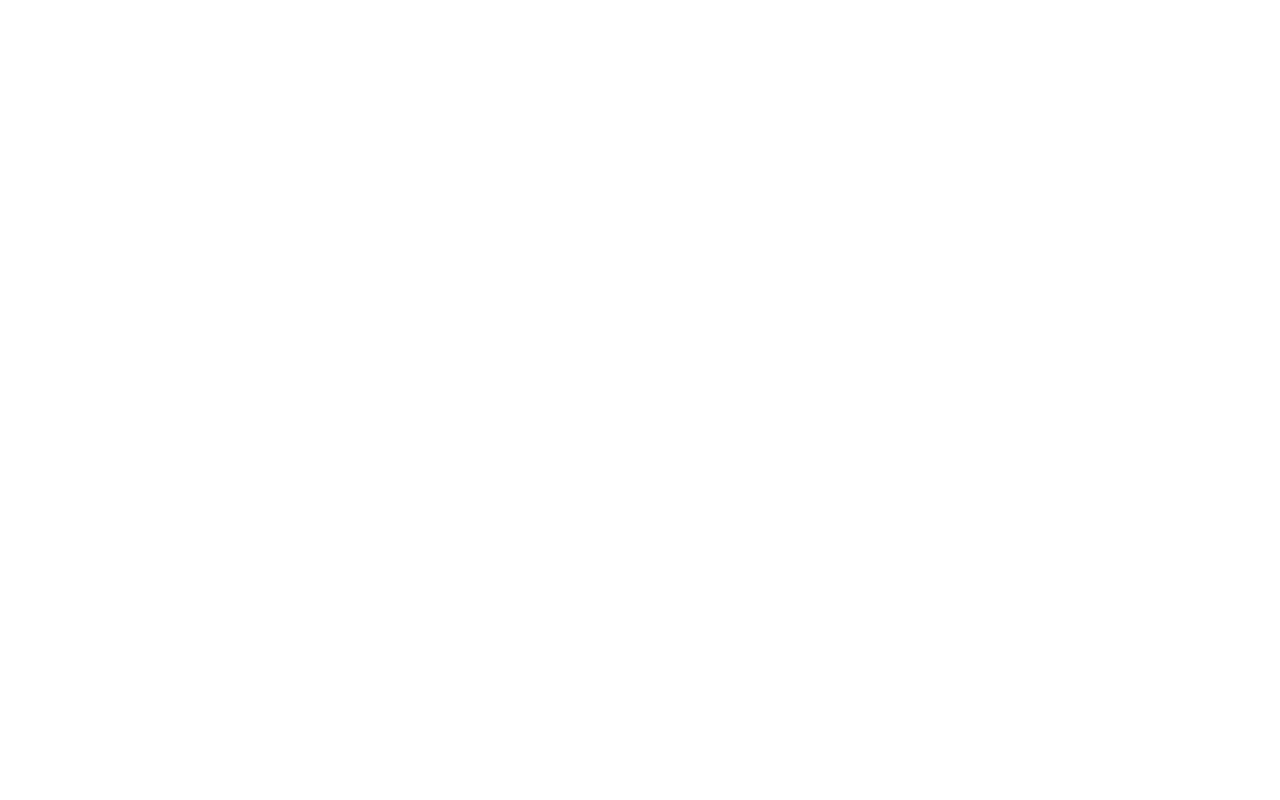
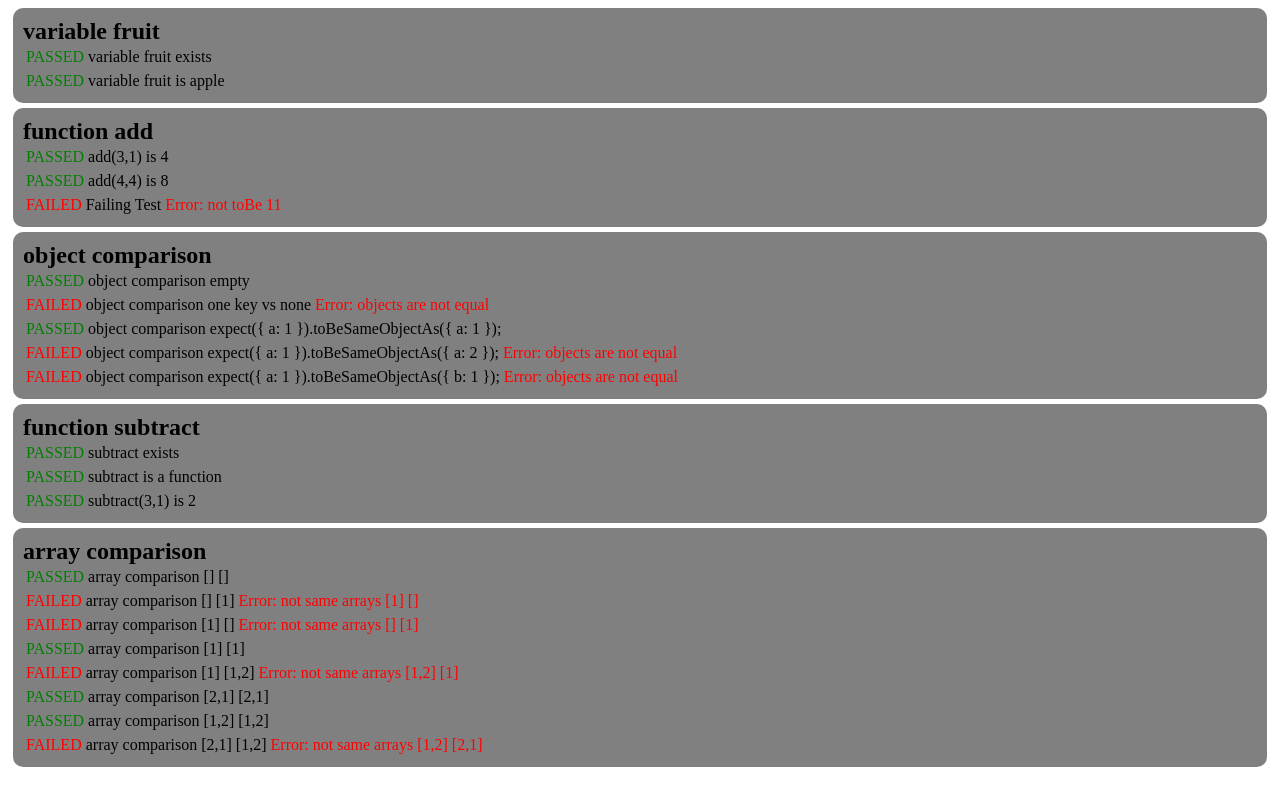
Before and after one commit to ZintisMay/zTest, a plain HTML site: page index.html in a window 1280 px wide. Drawn offline with nearby package versions, Linux system fonts and the light colour scheme.

Commit message:
UI update

```diff
--- a/homework.js
+++ b/homework.js
@@ -4,3 +4,4 @@ function add(a, b) {
 function subtract(a, b) {
   return a - b;
 }
+var fruit = "apple";
--- a/index.html
+++ b/index.html
@@ -5,6 +5,7 @@
     <meta http-equiv="X-UA-Compatible" content="IE=edge">
     <meta name="viewport" content="width=device-width, initial-scale=1.0">
     <title>Document</title>
+    <script src="https://cdnjs.cloudflare.com/ajax/libs/lodash.js/4.17.21/lodash.min.js" integrity="sha512-WFN04846sdKMIP5LKNphMaWzU7YpMyCU245etK3g/2ARYbPK9Ub18eG+ljU96qKRCWh+quCY7yefSmlkQw1ANQ==" crossorigin="anonymous" referrerpolicy="no-referrer"></script>
 </head>
 <body>
 
--- a/mini-test.js
+++ b/mini-test.js
@@ -1,27 +1,34 @@
 let testCounter = 0;
+const body = document.body;
 const PASSED_CSS = "color:green";
 const FAILED_CSS = "color:red";
 const WARNING_CSS = "color:orange";
 const NORMAL_CSS = "color:default";
 
 function miniTestAll(arr) {
-  arr.forEach((item) => {
-    miniTest(item.description, item.function);
+  let miniTestResults = arr.map((item) => {
+    const testResult = miniTest(item.description, item.function);
+    return { ...item, result: testResult };
   });
+  // console.log(miniTestResults);
+  miniTestDisplayResults(miniTestResults);
 }
 
 function miniTest(description, func) {
   testCounter++;
+  let error;
   try {
     func();
     console.log(`Test #${testCounter}: ${description} %c PASSED`, PASSED_CSS);
   } catch (e) {
+    error = e;
     console.log(
       `Test #${testCounter}: ${description} %c FAILED %c ${e}`,
       FAILED_CSS,
       WARNING_CSS
     );
   }
+  return error || null;
 }
 
 function expect(value) {
@@ -44,26 +51,31 @@ function isDeclared() {
     throw new Error(`is not declared`);
   }
 }
+
 function isNumber() {
   if (typeof this.value !== "number") {
     throw new Error(`is not a number`);
   }
 }
+
 function isString() {
   if (typeof this.value !== "string") {
     throw new Error(`is not string`);
   }
 }
+
 function isFunction() {
   if (typeof this.value !== "function") {
     throw new Error(`is not function`);
   }
 }
+
 function isArray() {
   if (!Array.isArray(this.value)) {
     throw new Error(`is not array`);
   }
 }
+
 function isObject() {
   if (
     typeof this.value !== "object" ||
@@ -79,27 +91,74 @@ function toBe(x) {
     throw new Error(`not toBe ${x}`);
   }
 }
+
 function toBeSameArrayAs(x) {
-  if (JSON.stringify(x) !== JSON.stringify(this.value)) {
+  if (!_.isEqual(x, this.value)) {
     throw new Error(
       `not same arrays ${JSON.stringify(x)} ${JSON.stringify(this.value)}`
     );
   }
 }
+
 function toBeSameObjectAs(x) {
   console.log(x, this.value);
-  const sameKeyCount = Object.keys(x).length === Object.keys(this.value).length;
-  console.log(sameKeyCount);
-  if (!sameKeyCount) {
-    throw new Error(`incorrect key count`);
+  if (!_.isEqual(x, this.value)) {
+    throw new Error(`objects are not equal`);
   }
-  for (const key in x) {
-    console.log(this.value[key], x[key], this.value[key] !== x[key]);
-    if (this.value[key] !== x[key]) {
-      throw new Error(`non-matching key/value pairs`);
-    }
-  }
-  return true;
 }
 
 miniTestAll(MINI_TESTS);
+
+function miniTestDisplayResults(miniTestResults) {
+  console.log(miniTestResults);
+  let results = {};
+  for (let item of miniTestResults) {
+    let section = item.section;
+    if (!results[section]) {
+      results[section] = [];
+    }
+    results[section].push(item);
+  }
+  console.log(results);
+  for (let key in results) {
+    console.log(key);
+    populateSection(results[key]);
+  }
+}
+
+function populateSection(arr) {
+  let div = document.createElement("div");
+  div.style.padding = "10px 10px";
+  div.style.margin = "5px";
+  // div.style.border = "5px solid black";
+  div.style.backgroundColor = "gray";
+  div.style.borderRadius = "10px";
+  let h2 = document.createElement("h2");
+  h2.style.padding = "0px";
+  h2.style.margin = "0px";
+  h2.innerHTML = `${arr[0].section}`;
+  div.appendChild(h2);
+  arr.forEach((item) => {
+    const itemPassed = !item.result;
+    let el = document.createElement("div");
+    const itemText = itemPassed ? "PASSED " : "FAILED ";
+    let span = document.createElement("span");
+    span.style.color = itemPassed ? "green" : "red";
+    span.innerHTML = itemText;
+
+    el.appendChild(span);
+    el.style.padding = "3px";
+    el.style.borderRadius = "5px";
+    el.innerHTML += item.description;
+    if (item.result) {
+      let errorSpan = document.createElement("span");
+      errorSpan.style.color = "red";
+      errorSpan.textContent = " " + item.result;
+      el.appendChild(errorSpan);
+    }
+
+    div.appendChild(el);
+  });
+
+  body.appendChild(div);
+}
--- a/mini-tests.js
+++ b/mini-tests.js
@@ -1,35 +1,55 @@
 const MINI_TESTS = [
   {
-    description: "add(3+1) is 4",
+    section: "variable fruit",
+    description: "variable fruit exists",
+    function: () => {
+      expect(fruit).isDeclared();
+    },
+  },
+  {
+    section: "variable fruit",
+    description: "variable fruit is apple",
+    function: () => {
+      expect(fruit).toBe("apple");
+    },
+  },
+  {
+    section: "function add",
+    description: "add(3,1) is 4",
     function: () => {
       expect(add(3, 1)).toBe(4);
     },
   },
   {
-    description: "add(4 + 4) is 8",
+    section: "function add",
+    description: "add(4,4) is 8",
     function: () => {
       expect(add(4, 4)).toBe(8);
     },
   },
   {
+    section: "function add",
     description: "Failing Test",
     function: () => {
-      expect(add(3 + 7)).toBe(11);
+      expect(add(3, 7)).toBe(11);
     },
   },
   {
+    section: "object comparison",
     description: "object comparison empty",
     function: () => {
       expect({}).toBeSameObjectAs({});
     },
   },
   {
+    section: "object comparison",
     description: "object comparison one key vs none",
     function: () => {
       expect({ a: 1 }).toBeSameObjectAs({});
     },
   },
   {
+    section: "object comparison",
     description:
       "object comparison   expect({ a: 1 }).toBeSameObjectAs({ a: 1 });",
     function: () => {
@@ -37,6 +57,7 @@ const MINI_TESTS = [
     },
   },
   {
+    section: "object comparison",
     description:
       "object comparison   expect({ a: 1 }).toBeSameObjectAs({ a: 2 });",
     function: () => {
@@ -44,63 +65,88 @@ const MINI_TESTS = [
     },
   },
   {
+    section: "object comparison",
+    description:
+      "object comparison   expect({ a: 1 }).toBeSameObjectAs({ b: 1 });",
+    function: () => {
+      expect({ a: 1 }).toBeSameObjectAs({ b: 1 });
+    },
+  },
+  {
+    section: "function subtract",
     description: "subtract exists",
     function: () => {
       expect(subtract).isDeclared();
     },
   },
   {
+    section: "function subtract",
     description: "subtract is a function",
     function: () => {
       expect(subtract).isFunction();
     },
   },
   {
-    description: "subtract 3 - 1 = 2",
+    section: "function subtract",
+    description: "subtract(3,1) is 2",
     function: () => {
       expect(subtract(3, 1)).toBe(2);
     },
   },
   {
-    description: "array comparison",
+    section: "array comparison",
+    description: "array comparison [] []",
     function: () => {
       expect([]).toBeSameArrayAs([]);
     },
   },
   {
-    description: "array comparison",
+    section: "array comparison",
+    description: "array comparison [] [1]",
     function: () => {
       expect([]).toBeSameArrayAs([1]);
     },
   },
   {
-    description: "array comparison",
+    section: "array comparison",
+    description: "array comparison [1] []",
     function: () => {
       expect([1]).toBeSameArrayAs([]);
     },
   },
   {
-    description: "array comparison",
+    section: "array comparison",
+    description: "array comparison [1] [1]",
     function: () => {
       expect([1]).toBeSameArrayAs([1]);
     },
   },
   {
-    description: "array comparison",
+    section: "array comparison",
+    description: "array comparison [1] [1,2]",
     function: () => {
       expect([1]).toBeSameArrayAs([1, 2]);
     },
   },
   {
-    description: "array comparison",
+    section: "array comparison",
+    description: "array comparison [2,1] [2,1]",
     function: () => {
       expect([2, 1]).toBeSameArrayAs([2, 1]);
     },
   },
   {
-    description: "array comparison",
+    section: "array comparison",
+    description: "array comparison [1,2] [1,2] ",
     function: () => {
       expect([1, 2]).toBeSameArrayAs([1, 2]);
     },
   },
+  {
+    section: "array comparison",
+    description: "array comparison [2,1] [1,2] ",
+    function: () => {
+      expect([2, 1]).toBeSameArrayAs([1, 2]);
+    },
+  },
 ];
```
